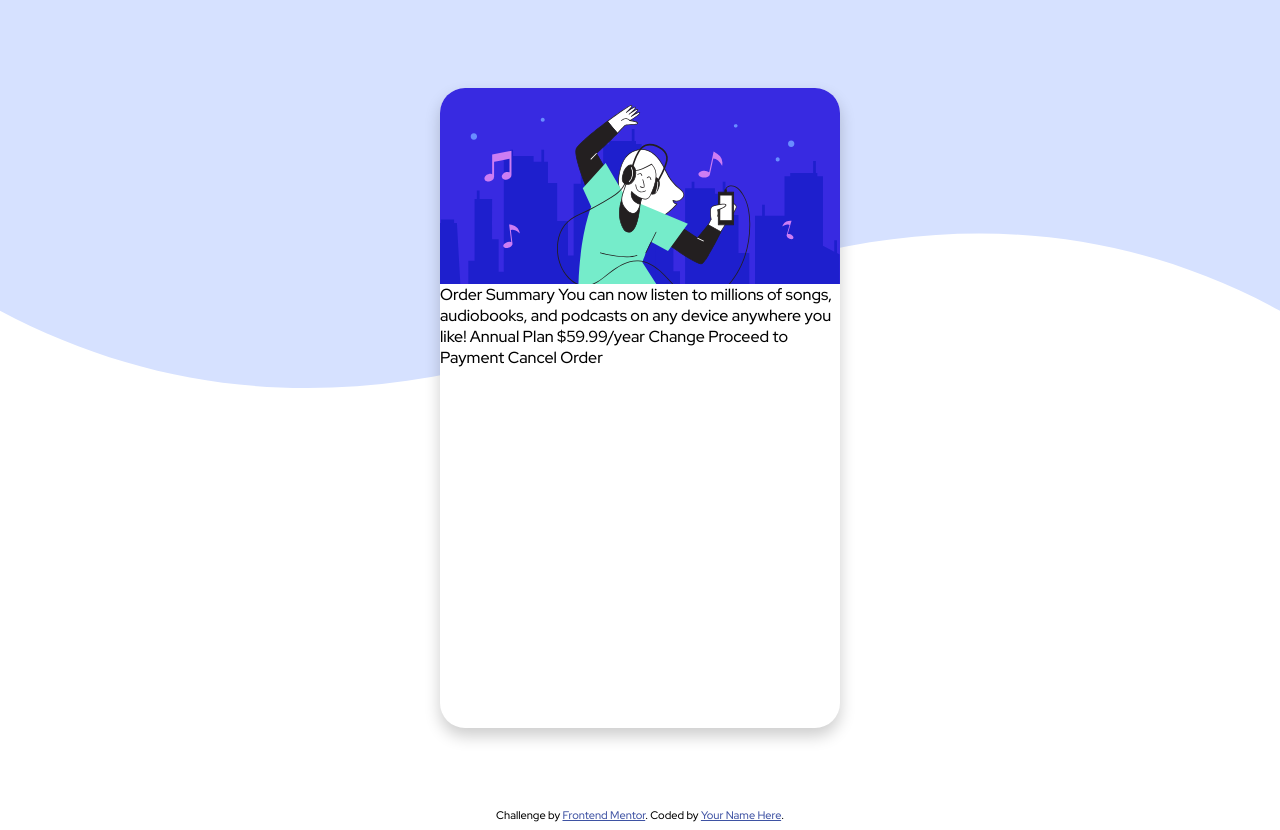
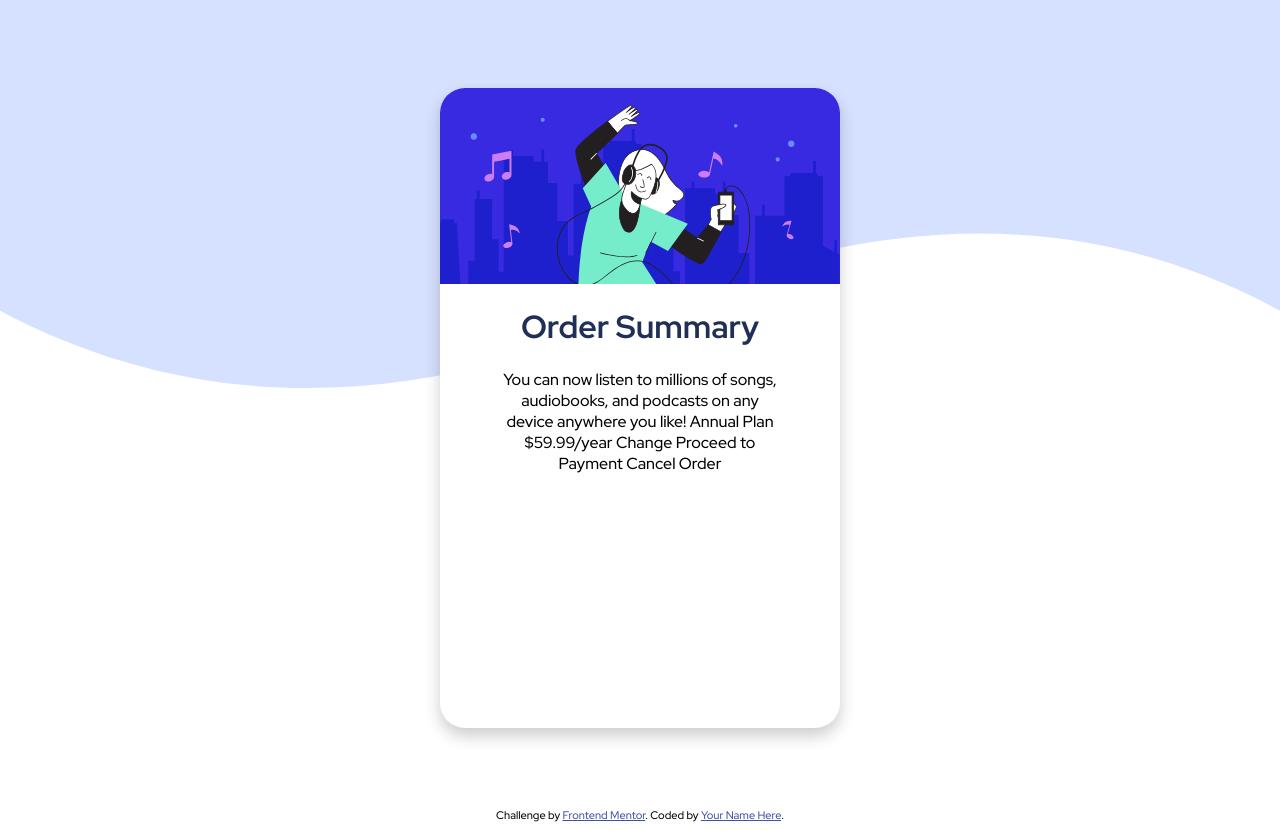
Before and after one commit to unexunderscore/Order-summary-component-challenge-, a plain HTML site: page index.html in a window 1280 px wide. Drawn offline with Linux system fonts and the light colour scheme.

Commit message:
Add div inside the card layout and centered.

```diff
--- a/index.html
+++ b/index.html
@@ -24,7 +24,9 @@
 
   <div class="card">
     <img src="./images/illustration-hero.svg" alt="A man is listening to music" class="card-img">
-  Order Summary
+    <div class="cardInside">
+
+  <h1>Order Summary</h1>
 
   You can now listen to millions of songs, audiobooks, and podcasts on any
   device anywhere you like!
@@ -36,6 +38,8 @@
 
   Proceed to Payment
   Cancel Order
+
+    </div>
   </div>
 
 </div>
--- a/style.css
+++ b/style.css
@@ -48,3 +48,13 @@ body {
     display: block;
     margin: auto;
   }
+
+  .cardInside {
+      width: 70%;
+      margin: auto;
+      text-align: center;
+  }
+
+  .cardInside h1 {
+      color: hsl(223, 47%, 23%);
+  }
```
